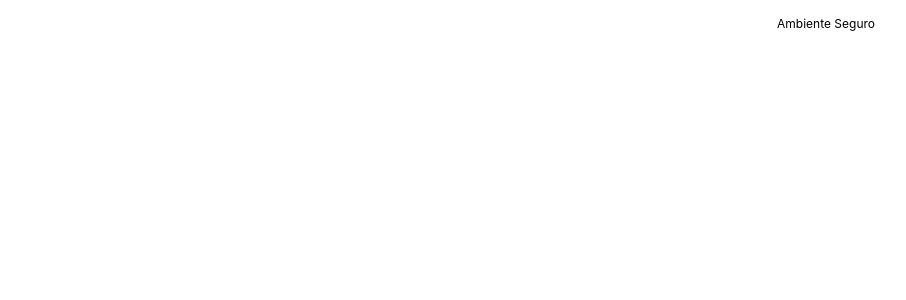
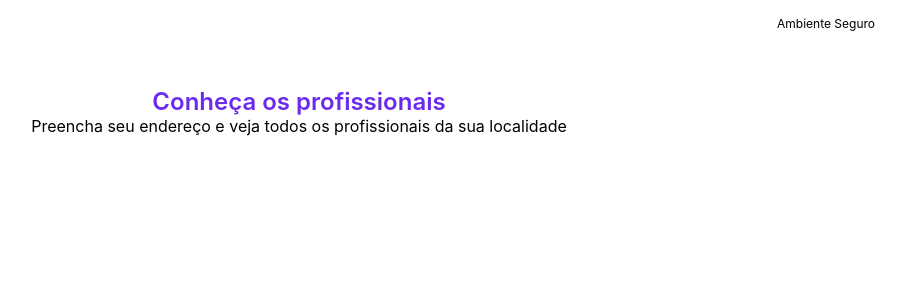
Before and after one commit to Flaviohmm/treinaweb-multistack, a Next.js app: page / in a window 1280 px wide. Shown: the top 300 px of the page, without its empty margins (341-1247 px from the left). Built offline with nearby package versions, Linux system fonts and the light colour scheme.

Commit message:
Estilizando o Title

```diff
--- a/src/pages/index.tsx
+++ b/src/pages/index.tsx
@@ -1,9 +1,14 @@
 import SafeEnvironment from 'ui/components/feedback/SafeEnvironment/SafeEnvironment'
+import PageTitle from 'ui/components/data-display/PageTitle/PageTitle'
 
 export default function Home() {
   return (
     <div>
       <SafeEnvironment />
+      <PageTitle
+        title={'Conheça os profissionais'}
+        subtitle={'Preencha seu endereço e veja todos os profissionais da sua localidade'}
+      />
     </div>
   )
 }
--- /dev/null
+++ b/src/ui/components/data-display/PageTitle/PageTitle.style.tsx
@@ -0,0 +1,12 @@
+import { experimentalStyled as styled } from "@mui/material";
+
+export const PageTitleContent = styled('div')`
+    margin: 40px 0;
+    text-align: center;
+`
+
+export const PageTitleStyled = styled('h2')`
+    margin: 0;
+    color: #6B2AEE;
+    font-weight: 600;
+`
--- /dev/null
+++ b/src/ui/components/data-display/PageTitle/PageTitle.tsx
@@ -0,0 +1,20 @@
+import React from "react";
+import { PageTitleContent, PageTitleStyled } from "./PageTitle.style";
+
+interface PageTitleProps {
+    title: string;
+    subtitle?: string | JSX.Element;
+}
+
+const PageTitle: React.FC<PageTitleProps> = (props) => {
+    return (
+        <PageTitleContent>
+            <PageTitleStyled>
+                {props.title}
+            </PageTitleStyled>
+            {props.subtitle}
+        </PageTitleContent>
+    )
+}
+
+export default PageTitle
```
